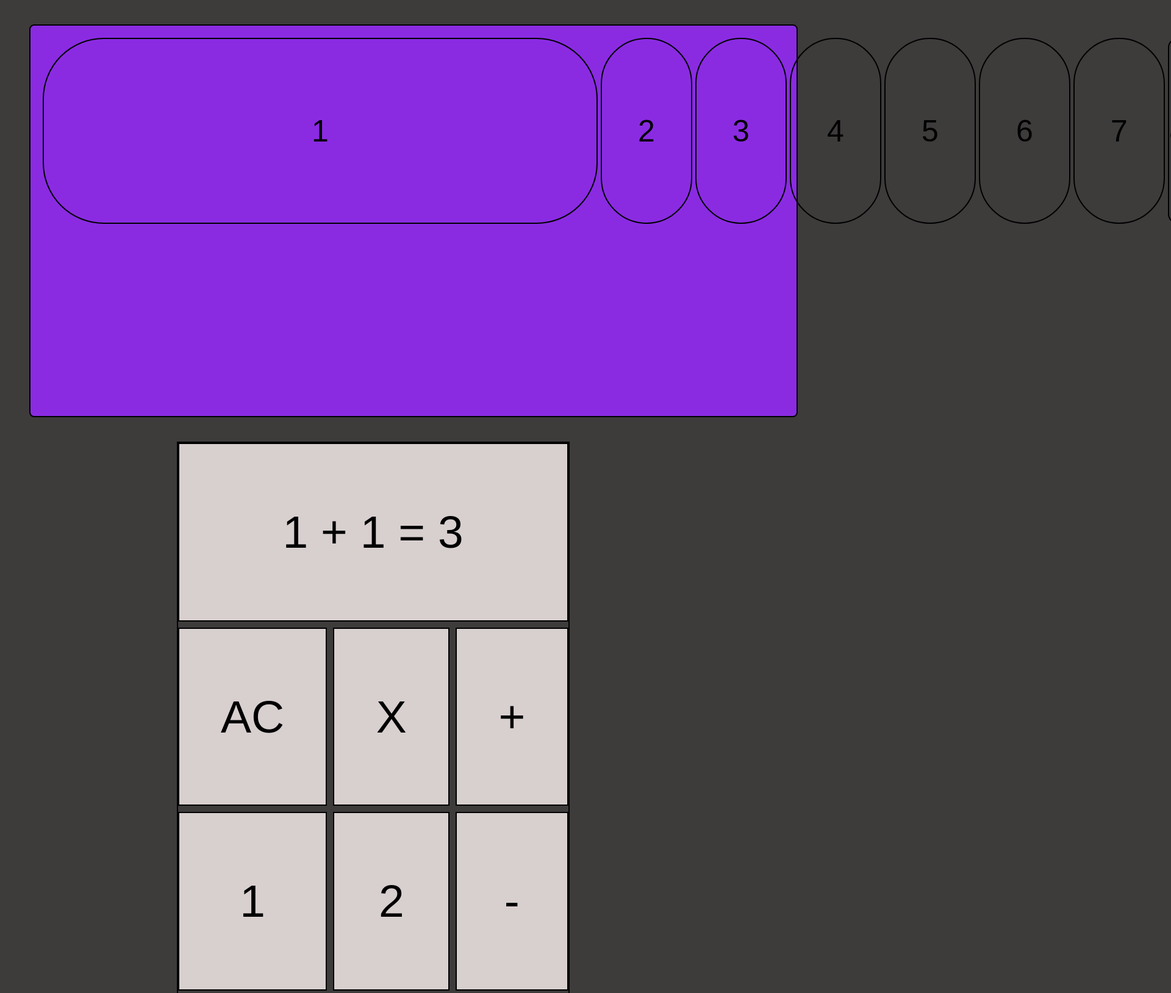
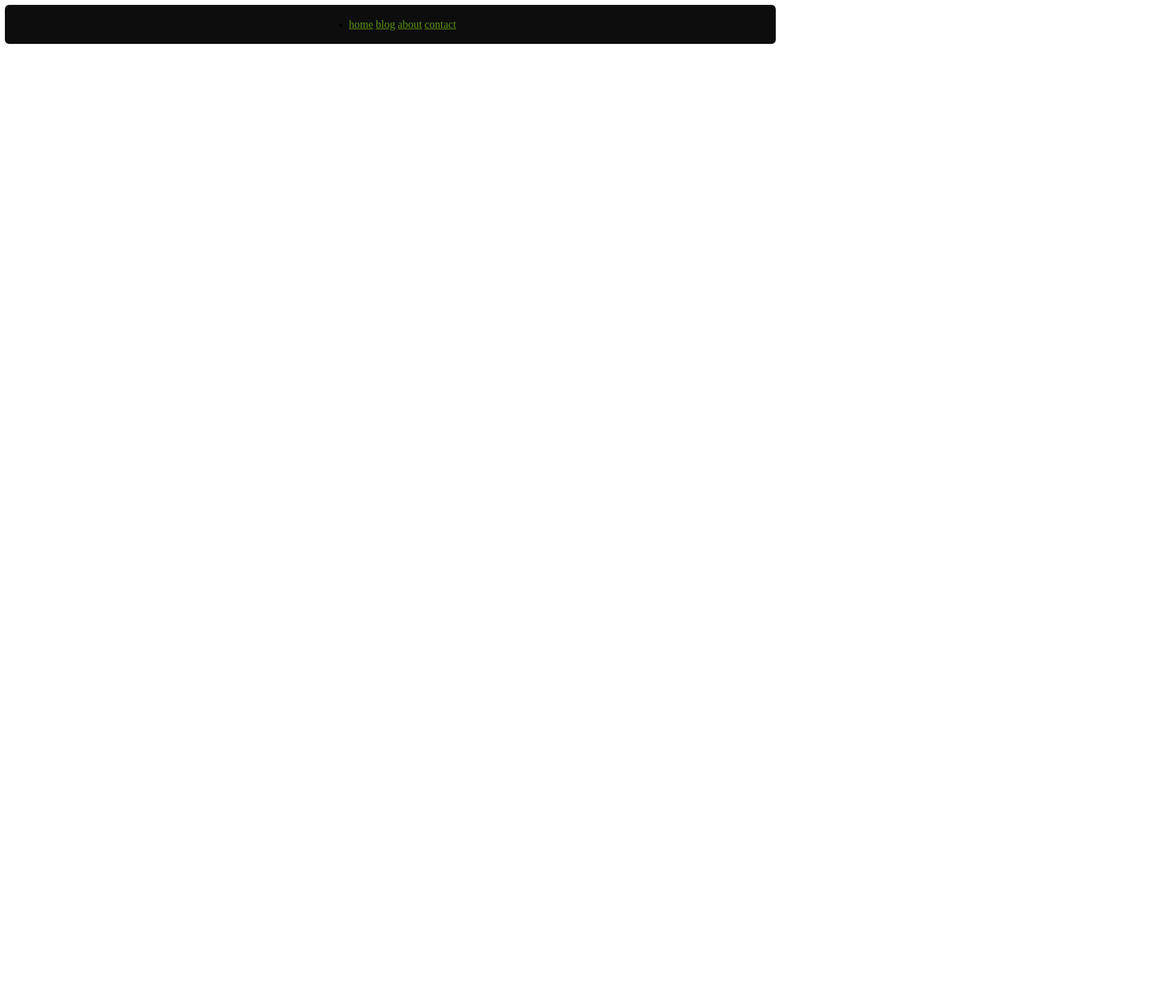
Before and after one commit to AlePezz02/personal, a website: page index.html in a window 1280 px wide. Shown: the top 1628 px of the page at 61% size, 1920 px wide, since content can reach past the window. After the commit the page ends 800 px from the top, so only its background shows below. Drawn offline with Linux system fonts and the light colour scheme.

Commit message:
javascript

```diff
--- a/index.html
+++ b/index.html
@@ -1,47 +1,27 @@
 <!DOCTYPE html>
 <html lang="en">
-
 <head>
     <meta charset="UTF-8">
     <meta name="viewport" content="width=device-width, initial-scale=1.0">
-    <link rel="stylesheet" href="style.css">
-    <title>Document</title>
+    <link href="style.css" rel="stylesheet">
+    <title>Ss</title>
 </head>
 
 <body>
-
-<section>
-    <div class="grid-conteiner">
-       <div class="grid-item" id="box1">1</div>
-       <div class="grid-item" id="box2">2</div>
-       <div class="grid-item" id="box3">3</div>
-       <div class="grid-item" id="box4">4</div>
-       <div class="grid-item" id="box5">5</div>
-       <div class="grid-item" id="box6">6</div>
-       <div class="grid-item" id="box7">7</div>
-       <div class="grid-item" id="box8">8</div>
-       <div class="grid-item" id="box9">9</div>
-       <div class="grid-item" id="box10">10</div>
-       <div class="grid-item" id="box11">11</div>
-       <div class="grid-item" id="box12">12</div>
-       <div class="grid-item" id="box13">13</div>
-    </div>
-</section>
-
-<section></section>
-    <div class="calc-conteiner">
-        <div class="calc-item" id="box1">1 + 1 = 3</div>
-        <div class="calc-item" id="box2">AC</div>
-        <div class="calc-item" id="box3">X</div>
-        <div class="calc-item" id="box4">+</div>
-        <div class="calc-item" id="box5">1</div>
-        <div class="calc-item" id="box6">2</div>
-        <div class="calc-item" id="box7">-</div>
-        <div class="calc-item" id="box8">3</div>
-        <div class="calc-item" id="box9">4</div>
-        <div class="calc-item" id="box10">=</div>
-</div>
-</section>
+    <section class="sezione">
+        <div class="navbar">
+            <nav>
+                <ul>
+                    <li>
+                        <a class="botton" href="#">home</a>
+                        <a class="botton" href="#">blog</a>
+                        <a class="botton" href="#">about</a>
+                        <a class="botton" href="#">contact</a>
+                    </li>
+                </ul>
+            </nav>
+        </div>
+    </section>
+    <script src="index.js"></script>
 </body>
-
 </html>
--- /dev/null
+++ b/index.js
@@ -0,0 +1,20 @@
+let A = 10;
+const B = 10;
+
+console.log(A + B);
+
+let test = 5;
+console.log(test = test + 1);
+
+
+let number = 25
+    { let number = 15;
+    console.log(number)
+}
+
+let outside = 80
+{
+    let inside = 50
+    console.log(outside, inside)
+}
+    console.log(outside, inside)
--- /dev/null
+++ b/style.scss
@@ -0,0 +1,24 @@
+.sezione {
+    width: 100%;
+    margin: 0px;
+    padding: 0px;
+    .navbar{
+        background-color: rgb(13, 13, 13);
+        height: 4rem;
+        display: grid;
+        justify-content: space-evenly;
+        align-content: center;
+        border-radius: 7px;
+
+         .botton{
+            &:hover{
+                color: #ff0000;
+                border-color: #ff0000;
+            }
+            font-size: 18px;
+            text-decoration: non;
+            color: rgb(91, 145, 11);
+            font-style: sans-serif;
+            }
+        }
+    }
--- /dev/null
+++ b/variabili.scss
@@ -0,0 +1,3 @@
+
+
+$style-text:18px;
```
Also changed, not shown: package.json (added, +14 -0 lines), image/donna.png (deleted), image/uomo.png (deleted), image/x.png (deleted), readme.md (deleted), style.css, 2 other files.
